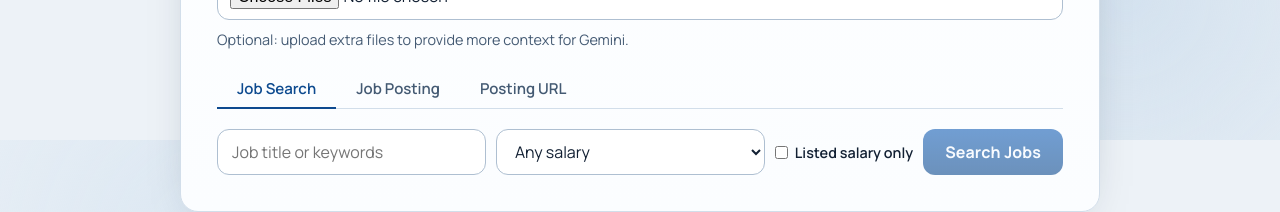
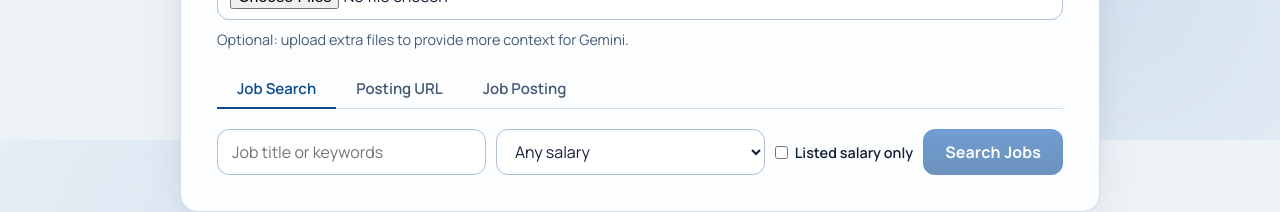
Before and after one commit to alexandergshaw/Resume-Tailor, a Next.js app in the folder hello-world/: page / in a window 1280 px wide. Shown: the part 660-872 px from the top of the page. Built offline with nearby package versions, Linux system fonts and the light colour scheme.

Commit message:
feat: swap labels for manual and URL job posting sections in UI

```diff
--- a/hello-world/app/page.js
+++ b/hello-world/app/page.js
@@ -662,17 +662,17 @@ export default function Home() {
           </button>
           <button
             type="button"
+            className={activeSection === "url" ? styles.sectionTabActive : styles.sectionTab}
+            onClick={() => setActiveSection("url")}
+          >
+            Posting URL
+          </button>
+          <button
+            type="button"
             className={activeSection === "manual" ? styles.sectionTabActive : styles.sectionTab}
             onClick={() => setActiveSection("manual")}
           >
             Job Posting
-          </button>
-          <button
-            type="button"
-            className={activeSection === "url" ? styles.sectionTabActive : styles.sectionTab}
-            onClick={() => setActiveSection("url")}
-          >
-            Posting URL
           </button>
         </div>
 
```
